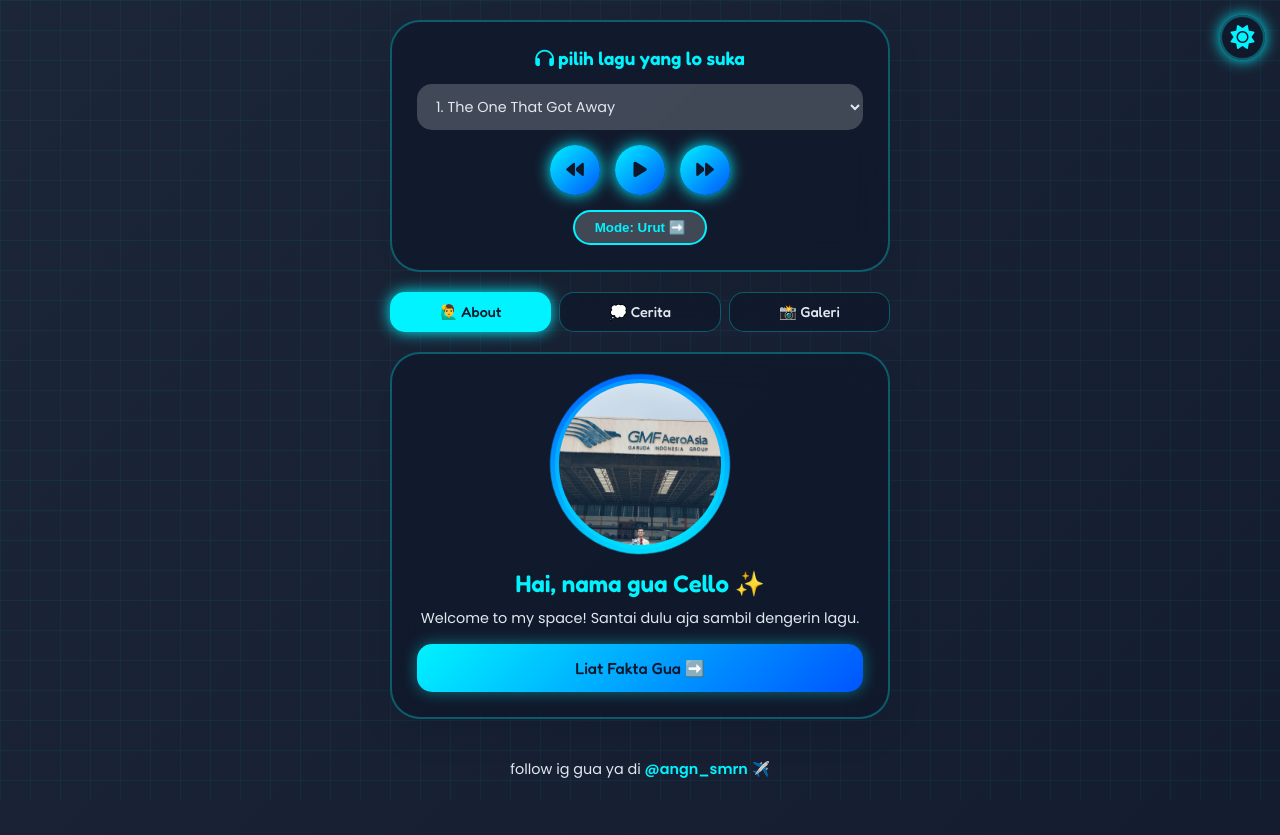
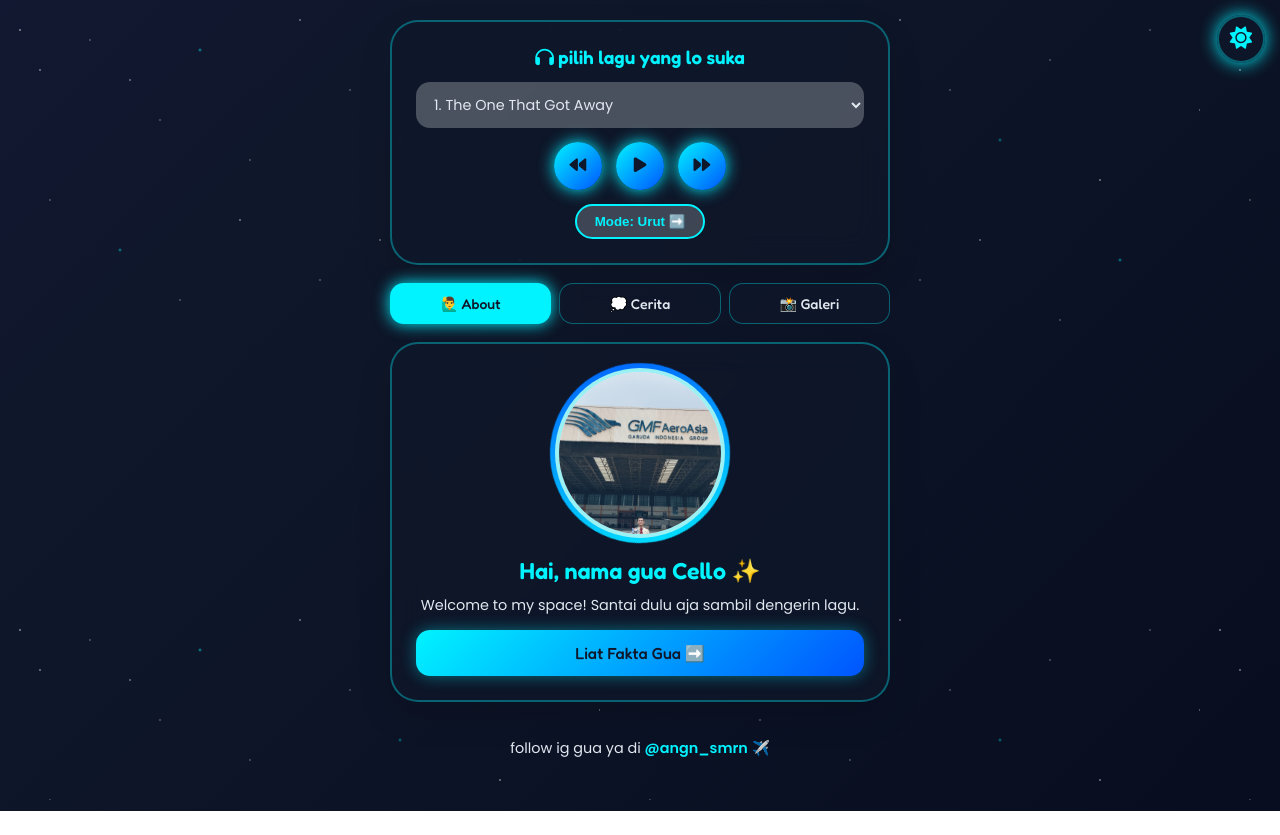
Before and after one commit to celloas136-dev/everthing-about-me, a plain HTML site: page index.html in a window 1280 px wide. Both pictures are taken after a click on the button 1242 px from the left and 37 px from the top of the page. After the commit the page ends 811 px from the top, so only its background shows below. Drawn offline with Linux system fonts and the light colour scheme.

Commit message:
Update index.html

```diff
--- a/index.html
+++ b/index.html
@@ -8,7 +8,6 @@
     <link rel="stylesheet" href="https://cdnjs.cloudflare.com/ajax/libs/font-awesome/6.4.0/css/all.min.css">
 
     <style>
-        /* === VARIABEL WARNA (TERMASUK THEME SWITCHER) === */
         :root {
             --primary: #ff758c;
             --secondary: #ff7eb3;
@@ -19,14 +18,14 @@
             --text-highlight: #d80032;
         }
 
-        /* AVIONIC DARK MODE (KOKPIT THEME) */
+        /* AVIONIC DARK MODE */
         .dark-mode {
-            --primary: #00f3ff; /* Neon Cyan */
-            --secondary: #0055ff; /* Deep Blue */
-            --glass-bg: rgba(15, 23, 42, 0.7);
-            --glass-border: rgba(0, 243, 255, 0.3);
+            --primary: #00f3ff;
+            --secondary: #0055ff;
+            --glass-bg: rgba(15, 23, 42, 0.75);
+            --glass-border: rgba(0, 243, 255, 0.35);
             --text-dark: #e2e8f0;
-            --bg-body: linear-gradient(-45deg, #0f172a, #1e293b, #020617);
+            --bg-body: linear-gradient(-45deg, #020617, #0f172a, #1e1b4b, #020617);
             --text-highlight: #00f3ff;
         }
 
@@ -42,14 +41,47 @@
             padding: 20px 15px;
             background: var(--bg-body);
             background-size: 400% 400%;
-            animation: gradientBG 15s ease infinite;
+            animation: gradientBG 18s ease infinite;
             transition: all 0.5s ease;
+            position: relative;
+            overflow-x: hidden;
         }
 
+        /* EFEK BINTANG DI DARK MODE */
         body.dark-mode::before {
-            content: ''; position: fixed; top: 0; left: 0; width: 100%; height: 100%;
-            background-image: linear-gradient(rgba(0, 243, 255, 0.05) 1px, transparent 1px), linear-gradient(90deg, rgba(0, 243, 255, 0.05) 1px, transparent 1px);
-            background-size: 30px 30px; z-index: -1; pointer-events: none;
+            content: '';
+            position: fixed; top: 0; left: 0; width: 100%; height: 100%;
+            pointer-events: none; z-index: -1;
+            background-image:
+                radial-gradient(1.5px 1.5px at 20px 30px, #fff, transparent),
+                radial-gradient(1.5px 1.5px at 40px 70px, rgba(255,255,255,0.9), transparent),
+                radial-gradient(1px 1px at 90px 40px, #fff, transparent),
+                radial-gradient(1.5px 1.5px at 130px 80px, rgba(255,255,255,0.8), transparent),
+                radial-gradient(1px 1px at 160px 120px, #fff, transparent),
+                radial-gradient(2px 2px at 200px 50px, rgba(0,243,255,0.9), transparent),
+                radial-gradient(1px 1px at 250px 160px, #fff, transparent),
+                radial-gradient(1.5px 1.5px at 300px 20px, rgba(255,255,255,0.85), transparent),
+                radial-gradient(1px 1px at 350px 90px, #fff, transparent),
+                radial-gradient(2px 2px at 400px 140px, rgba(0,243,255,0.7), transparent),
+                radial-gradient(1px 1px at 450px 60px, #fff, transparent),
+                radial-gradient(1.5px 1.5px at 500px 180px, rgba(255,255,255,0.9), transparent),
+                radial-gradient(1px 1px at 550px 30px, #fff, transparent),
+                radial-gradient(1.5px 1.5px at 600px 110px, rgba(255,255,255,0.8), transparent),
+                radial-gradient(1px 1px at 50px 200px, #fff, transparent),
+                radial-gradient(2px 2px at 120px 250px, rgba(0,243,255,0.8), transparent),
+                radial-gradient(1px 1px at 180px 300px, #fff, transparent),
+                radial-gradient(1.5px 1.5px at 240px 220px, rgba(255,255,255,0.9), transparent),
+                radial-gradient(1px 1px at 320px 280px, #fff, transparent),
+                radial-gradient(1.5px 1.5px at 380px 240px, rgba(255,255,255,0.75), transparent),
+                radial-gradient(1px 1px at 460px 320px, #fff, transparent),
+                radial-gradient(2px 2px at 520px 260px, rgba(0,243,255,0.85), transparent);
+            background-size: 600px 600px;
+            animation: twinkle 8s ease-in-out infinite alternate;
+        }
+
+        @keyframes twinkle {
+            0% { opacity: 0.6; }
+            100% { opacity: 1; }
         }
 
         @keyframes gradientBG {
@@ -59,145 +91,149 @@
         }
 
         .theme-btn {
-            position: absolute; top: 15px; right: 15px;
+            position: fixed; top: 15px; right: 15px;
             background: var(--glass-bg); border: 2px solid var(--glass-border);
-            color: var(--primary); font-size: 1.5rem; width: 45px; height: 45px;
+            color: var(--primary); font-size: 1.4rem; width: 48px; height: 48px;
             border-radius: 50%; cursor: pointer; backdrop-filter: blur(10px);
-            box-shadow: 0 5px 15px rgba(0,0,0,0.1); transition: 0.3s; z-index: 100;
+            box-shadow: 0 5px 15px rgba(0,0,0,0.15); transition: 0.3s; z-index: 100;
         }
-        .theme-btn:hover { transform: rotate(30deg) scale(1.1); }
-        .dark-mode .theme-btn { box-shadow: 0 0 15px var(--primary); }
+        .theme-btn:hover { transform: rotate(25deg) scale(1.1); }
+        .dark-mode .theme-btn { box-shadow: 0 0 18px var(--primary); }
 
         .glass-card {
             background: var(--glass-bg); backdrop-filter: blur(16px);
             -webkit-backdrop-filter: blur(16px); border: 2px solid var(--glass-border);
-            border-radius: 30px; box-shadow: 0 15px 35px rgba(0, 0, 0, 0.1);
-            width: 100%; max-width: 500px; padding: 25px; text-align: center;
-            margin-bottom: 20px; transition: all 0.5s ease;
+            border-radius: 28px; box-shadow: 0 15px 35px rgba(0, 0, 0, 0.12);
+            width: 100%; max-width: 500px; padding: 24px; text-align: center;
+            margin-bottom: 18px; transition: all 0.45s ease;
         }
 
-        .music-player h3 { font-family: 'Fredoka', cursive; color: var(--text-highlight); margin-bottom: 15px; transition: 0.3s;}
+        .music-player h3 { font-family: 'Fredoka', cursive; color: var(--text-highlight); margin-bottom: 14px; }
         .song-select {
-            width: 100%; padding: 12px 15px; border-radius: 15px; border: none;
-            background: rgba(255,255,255,0.2); font-family: 'Poppins', sans-serif;
-            font-size: 0.9rem; color: var(--text-dark); outline: none; margin-bottom: 15px;
+            width: 100%; padding: 12px 14px; border-radius: 14px; border: none;
+            background: rgba(255,255,255,0.25); font-family: 'Poppins', sans-serif;
+            font-size: 0.9rem; color: var(--text-dark); outline: none; margin-bottom: 14px;
         }
         .dark-mode .song-select option { color: #000; }
 
-        .controls { display: flex; justify-content: center; gap: 15px; flex-wrap: wrap; }
+        .controls { display: flex; justify-content: center; gap: 14px; flex-wrap: wrap; }
         .btn-icon {
             background: linear-gradient(135deg, var(--primary), var(--secondary));
-            border: none; color: white; width: 50px; height: 50px; border-radius: 50%;
-            cursor: pointer; font-size: 1.1rem; box-shadow: 0 5px 15px rgba(0,0,0,0.2);
+            border: none; color: white; width: 48px; height: 48px; border-radius: 50%;
+            cursor: pointer; font-size: 1.05rem; box-shadow: 0 5px 15px rgba(0,0,0,0.2);
             transition: all 0.3s ease;
         }
-        .dark-mode .btn-icon { box-shadow: 0 0 15px var(--primary); color: #0f172a; }
-        .btn-icon:hover { transform: translateY(-5px) scale(1.05); }
+        .dark-mode .btn-icon { box-shadow: 0 0 16px var(--primary); color: #0f172a; }
+        .btn-icon:hover { transform: translateY(-4px) scale(1.06); }
+
         .btn-mode {
             background: rgba(255,255,255,0.2); border: 2px solid var(--primary);
-            color: var(--primary); padding: 8px 20px; border-radius: 20px;
-            font-weight: 600; cursor: pointer; transition: all 0.3s ease; margin-top: 15px;
+            color: var(--primary); padding: 8px 18px; border-radius: 20px;
+            font-weight: 600; cursor: pointer; transition: all 0.3s ease; margin-top: 14px;
         }
         .btn-mode:hover { background: var(--primary); color: white; }
-        .dark-mode .btn-mode:hover { color: #0f172a; box-shadow: 0 0 10px var(--primary); }
+        .dark-mode .btn-mode:hover { color: #0f172a; box-shadow: 0 0 12px var(--primary); }
 
-        .nav-menu { display: flex; gap: 8px; width: 100%; max-width: 500px; margin-bottom: 20px; }
+        .nav-menu { display: flex; gap: 8px; width: 100%; max-width: 500px; margin-bottom: 18px; }
         .nav-btn {
-            flex: 1; padding: 10px; border: 1px solid var(--glass-border); border-radius: 15px;
+            flex: 1; padding: 11px 8px; border: 1px solid var(--glass-border); border-radius: 14px;
             background: var(--glass-bg); backdrop-filter: blur(10px);
-            font-family: 'Fredoka', cursive; font-size: 0.9rem; color: var(--text-dark);
+            font-family: 'Fredoka', cursive; font-size: 0.88rem; color: var(--text-dark);
             cursor: pointer; transition: 0.3s;
         }
         .nav-btn.active { background: var(--primary); color: white; box-shadow: 0 5px 15px rgba(0,0,0,0.2); }
-        .dark-mode .nav-btn.active { color: #0f172a; box-shadow: 0 0 15px var(--primary); }
+        .dark-mode .nav-btn.active { color: #0f172a; box-shadow: 0 0 16px var(--primary); }
 
-        .content-section { display: none; animation: slideUp 0.5s ease; }
+        .content-section { display: none; animation: slideUp 0.45s ease; }
         .content-section.active { display: block; }
-        @keyframes slideUp { from { opacity: 0; transform: translateY(20px); } to { opacity: 1; transform: translateY(0); } }
+        @keyframes slideUp { from { opacity: 0; transform: translateY(16px); } to { opacity: 1; transform: translateY(0); } }
         .slide { display: none; }
         .slide.active { display: block; }
 
-        .img-wrapper { position: relative; width: 170px; height: 170px; margin: 0 auto 20px; }
+        .img-wrapper { position: relative; width: 170px; height: 170px; margin: 0 auto 18px; }
         .img-wrapper::before {
             content: ''; position: absolute; top: -5px; left: -5px; right: -5px; bottom: -5px;
             background: linear-gradient(135deg, var(--primary), var(--secondary)); border-radius: 50%;
             z-index: -1; animation: spin 5s linear infinite;
         }
         @keyframes spin { 100% { transform: rotate(360deg); } }
-        .profile-img { width: 170px; height: 170px; object-fit: cover; border-radius: 50%; border: 4px solid var(--glass-border); }
+        .profile-img { width: 170px; height: 170px; object-fit: cover; border-radius: 50%; border: 4px solid var(--glass-border); background: #eee; }
 
-        h2 { font-family: 'Fredoka', cursive; color: var(--text-highlight); font-size: 1.5rem; margin-bottom: 10px; transition: 0.3s;}
-        p { font-size: 0.9rem; margin-bottom: 15px; }
+        h2 { font-family: 'Fredoka', cursive; color: var(--text-highlight); font-size: 1.45rem; margin-bottom: 10px; }
+        p { font-size: 0.9rem; margin-bottom: 14px; }
 
         .fact-box {
-            background: rgba(255,255,255,0.2); padding: 20px; border-radius: 20px;
-            text-align: left; border-left: 6px solid var(--primary); margin-bottom: 20px;
+            background: rgba(255,255,255,0.2); padding: 18px; border-radius: 18px;
+            text-align: left; border-left: 6px solid var(--primary); margin-bottom: 18px;
         }
         .fact-item { margin-bottom: 10px; font-size: 0.85rem; }
 
         .form-group { text-align: left; margin-bottom: 10px; }
         .input-custom {
             width: 100%; padding: 12px; border-radius: 12px; border: 1px solid var(--glass-border);
-            background: rgba(255,255,255,0.2); font-family: 'Poppins'; outline: none; font-size: 0.85rem; color: var(--text-dark);
+            background: rgba(255,255,255,0.22); font-family: 'Poppins'; outline: none; font-size: 0.85rem; color: var(--text-dark);
         }
         .dark-mode .input-custom::placeholder { color: #94a3b8; }
         textarea.input-custom { height: 100px; resize: none; }
 
         .btn-action {
-            width: 100%; padding: 14px; border-radius: 15px; border: none;
+            width: 100%; padding: 13px; border-radius: 14px; border: none;
             background: linear-gradient(135deg, var(--primary), var(--secondary));
             color: white; font-family: 'Fredoka', cursive; font-size: 1rem;
-            cursor: pointer; box-shadow: 0 5px 15px rgba(0,0,0,0.1); transition: 0.3s; margin-top: 10px;
+            cursor: pointer; box-shadow: 0 5px 15px rgba(0,0,0,0.12); transition: 0.3s; margin-top: 10px;
             display: flex; align-items: center; justify-content: center; gap: 8px;
         }
-        .dark-mode .btn-action { color: #0f172a; box-shadow: 0 0 15px rgba(0, 243, 255, 0.4); }
+        .dark-mode .btn-action { color: #0f172a; box-shadow: 0 0 16px rgba(0, 243, 255, 0.4); }
         .btn-action:hover { transform: translateY(-3px); }
         .btn-secondary { background: rgba(255,255,255,0.2); color: var(--text-dark); box-shadow: none; border: 1px solid var(--glass-border); }
         .btn-secondary:hover { background: var(--primary); color: white; }
         .btn-flex { display: flex; gap: 10px; margin-top: 10px; }
 
-        .mood-container { display: flex; justify-content: space-around; margin: 20px 0; }
+        .mood-container { display: flex; justify-content: space-around; margin: 18px 0; }
         .mood-box { text-align: center; }
         .mood-btn {
             font-size: 1.8rem; background: rgba(255,255,255,0.2); border: 2px solid transparent;
-            width: 55px; height: 55px; border-radius: 50%; cursor: pointer; transition: 0.3s;
+            width: 54px; height: 54px; border-radius: 50%; cursor: pointer; transition: 0.3s;
         }
-        .mood-btn:hover, .mood-btn.selected { background: rgba(255,255,255,0.5); border-color: var(--primary); transform: scale(1.1); box-shadow: 0 0 10px var(--primary);}
-        .mood-text { display: block; font-size: 0.7rem; font-weight: 600; margin-top: 5px; opacity: 0.8; }
+        .mood-btn:hover, .mood-btn.selected { background: rgba(255,255,255,0.45); border-color: var(--primary); transform: scale(1.1); box-shadow: 0 0 12px var(--primary); }
+        .mood-text { display: block; font-size: 0.7rem; font-weight: 600; margin-top: 5px; opacity: 0.85; }
 
-        .scroll-box { max-height: 50vh; overflow-y: auto; padding-right: 5px; }
+        .scroll-box { max-height: 52vh; overflow-y: auto; padding-right: 4px; }
         .scroll-box::-webkit-scrollbar { width: 5px; }
         .scroll-box::-webkit-scrollbar-thumb { background: var(--primary); border-radius: 5px; }
 
+        /* GALERI POLAROID */
         .gallery-grid {
-            display: grid; grid-template-columns: repeat(2, 1fr); gap: 15px; margin-top: 10px;
+            display: grid; grid-template-columns: repeat(2, 1fr); gap: 14px; margin-top: 10px;
         }
         .polaroid {
-            background: white; padding: 8px 8px 25px 8px; border-radius: 5px;
+            background: #fff; padding: 8px 8px 22px 8px; border-radius: 4px;
             box-shadow: 0 8px 20px rgba(0,0,0,0.15); transition: 0.4s ease;
             transform: rotate(-3deg); cursor: pointer;
         }
-        .polaroid:nth-child(even) { transform: rotate(4deg); }
-        .polaroid:hover { transform: scale(1.1) rotate(0deg); z-index: 10; box-shadow: 0 15px 30px rgba(0,0,0,0.3); }
-        .polaroid img { width: 100%; height: 120px; object-fit: cover; border-radius: 2px; }
-        .dark-mode .polaroid { background: #1e293b; box-shadow: 0 0 10px rgba(0, 243, 255, 0.2); }
+        .polaroid:nth-child(even) { transform: rotate(3.5deg); }
+        .polaroid:hover { transform: scale(1.08) rotate(0deg); z-index: 10; box-shadow: 0 14px 28px rgba(0,0,0,0.28); }
+        .polaroid img {
+            width: 100%; height: 120px; object-fit: cover; border-radius: 2px;
+            background: #e5e7eb; display: block;
+        }
+        .dark-mode .polaroid { background: #1e293b; box-shadow: 0 0 12px rgba(0, 243, 255, 0.22); }
 
-        .footer { margin-top: auto; padding: 20px 0; font-size: 0.85rem; text-align: center; }
+        .footer { margin-top: auto; padding: 18px 0; font-size: 0.85rem; text-align: center; }
         .footer a { color: var(--primary); text-decoration: none; font-weight: bold; }
         .secret-icon { cursor: pointer; transition: 0.3s; display: inline-block; }
-        .secret-icon:hover { transform: scale(1.3) translateY(-3px); }
+        .secret-icon:hover { transform: scale(1.35) translateY(-3px); }
 
         #secretModal {
             display: none; position: fixed; top: 0; left: 0; width: 100%; height: 100%;
-            background: rgba(0,0,0,0.8); z-index: 999; justify-content: center; align-items: center;
+            background: rgba(0,0,0,0.85); z-index: 999; justify-content: center; align-items: center;
             animation: fadeIn 0.3s;
         }
         .secret-box {
-            background: #111; border: 2px dashed #00f3ff; border-radius: 20px; padding: 30px;
+            background: #0b1220; border: 2px dashed #00f3ff; border-radius: 20px; padding: 28px;
             text-align: center; color: #00f3ff; width: 90%; max-width: 400px;
-            box-shadow: 0 0 30px rgba(0, 243, 255, 0.5);
+            box-shadow: 0 0 32px rgba(0, 243, 255, 0.45);
         }
-        .secret-box img { width: 100px; margin-bottom: 15px; animation: spin 4s linear infinite; }
         @keyframes fadeIn { from { opacity: 0; } to { opacity: 1; } }
     </style>
 </head>
@@ -239,7 +275,9 @@
     <div id="sec-about" class="glass-card content-section active">
         <div id="slide-1" class="slide active">
             <div class="img-wrapper">
-                <img src="foto-cello.jpg" alt="Foto Cello" class="profile-img" onerror="this.src='https://via.placeholder.com/170?text=Foto+Cello'">
+                <!-- PENDETEKSI GAMBAR OTOMATIS: Kalo .jpg gagal, pindah ke .jpeg -->
+                <img src="./foto-cello.jpg" alt="Foto Cello" class="profile-img"
+                     onerror="this.onerror=null; this.src='./foto-cello.jpeg';">
             </div>
             <h2>Hai, nama gua Cello ✨</h2>
             <p>Welcome to my space! Santai dulu aja sambil dengerin lagu.</p>
@@ -290,7 +328,7 @@
         </div>
 
         <div id="recomBox" style="display:none; background:rgba(255,255,255,0.2); padding:10px; border-radius:15px; margin-bottom:15px; border: 1px solid var(--glass-border);">
-            <p id="recomText" style="font-size:0.8rem; font-weight:bold; color:var(--text-dark);"></p>
+            <p id="recomText" style="font-size:0.8rem; font-weight:bold;"></p>
             <div class="btn-flex"><button class="btn-action" style="font-size:0.8rem; padding:8px;" onclick="putarLaguRecom()">Putar Lagu</button></div>
         </div>
 
@@ -300,7 +338,7 @@
         </form>
     </div>
 
-    <!-- 📸 MENU 3: GALERI POLAROID (SUDAH DIPAKAI .JPEG) -->
+    <!-- GALERI POLAROID DENGAN PENDETEKSI FALLBACK DETEKSI ECKL -->
     <div id="sec-gallery" class="glass-card content-section">
         <h2>Aesthetic Gallery 📸</h2>
         <p>A few moments of my life.</p>
@@ -308,16 +346,16 @@
         <div class="scroll-box">
             <div class="gallery-grid">
                 <div class="polaroid">
-                    <img src="galeri1.jpeg" onerror="this.src='https://via.placeholder.com/300x300?text=galeri1.jpeg'">
+                    <img src="./galeri1.jpeg" alt="Galeri 1" onerror="this.onerror=null; this.src='./galeri1.jpg';">
                 </div>
                 <div class="polaroid">
-                    <img src="galeri2.jpeg" onerror="this.src='https://via.placeholder.com/300x300?text=galeri2.jpeg'">
+                    <img src="./galeri2.jpeg" alt="Galeri 2" onerror="this.onerror=null; this.src='./galeri2.jpg';">
                 </div>
                 <div class="polaroid">
-                    <img src="galeri3.jpeg" onerror="this.src='https://via.placeholder.com/300x300?text=galeri3.jpeg'">
+                    <img src="./galeri3.jpeg" alt="Galeri 3" onerror="this.src='./galeri3.jpg';">
                 </div>
                 <div class="polaroid">
-                    <img src="galeri4.jpeg" onerror="this.src='https://via.placeholder.com/300x300?text=galeri4.jpeg'">
+                    <img src="./galeri4.jpeg" alt="Galeri 4" onerror="this.src='./galeri4.jpg';">
                 </div>
             </div>
         </div>
@@ -336,7 +374,6 @@
         </div>
     </div>
 
-    <!-- 🛠️ JAVASCRIPT -->
     <script>
         const BOT_TOKEN = "8645664337:AAEKJpo4k6wI8EcuTVSE1D_SvW-6v5TLCkM";
         const CHAT_ID = "7133977857";
@@ -354,7 +391,7 @@
                 audio.pause(); playBtn.innerHTML = '<i class="fas fa-play"></i>';
             } else {
                 audio.play().then(_ => { playBtn.innerHTML = '<i class="fas fa-pause"></i>'; })
-                .catch(error => { alert("Klik layar dulu sekali, baru tekan Play!"); });
+                .catch(() => { alert("Klik layar dulu sekali, baru tekan Play!"); });
             }
             isPlaying = !isPlaying;
         }
@@ -382,11 +419,9 @@
         function toggleTheme() {
             document.body.classList.toggle('dark-mode');
             const icon = document.getElementById('themeIcon');
-            if(document.body.classList.contains('dark-mode')) {
-                icon.innerHTML = '<i class="fas fa-sun"></i>';
-            } else {
-                icon.innerHTML = '<i class="fas fa-moon"></i>';
-            }
+            icon.innerHTML = document.body.classList.contains('dark-mode')
+                ? '<i class="fas fa-sun"></i>'
+                : '<i class="fas fa-moon"></i>';
         }
 
         function switchMenu(menu) {
@@ -423,7 +458,7 @@
                     document.getElementById(formId).reset();
                     if(isBio) goToSlide(1);
                 } else { alert("Gagal ngirim! Pastiin lo udah pernah klik START di bot Telegram."); }
-            }).catch(err => { alert("Gagal koneksi! Cek kuota / internet lo."); });
+            }).catch(() => { alert("Gagal koneksi! Cek kuota / internet lo."); });
         }
 
         function kirimBio(e) {
```
